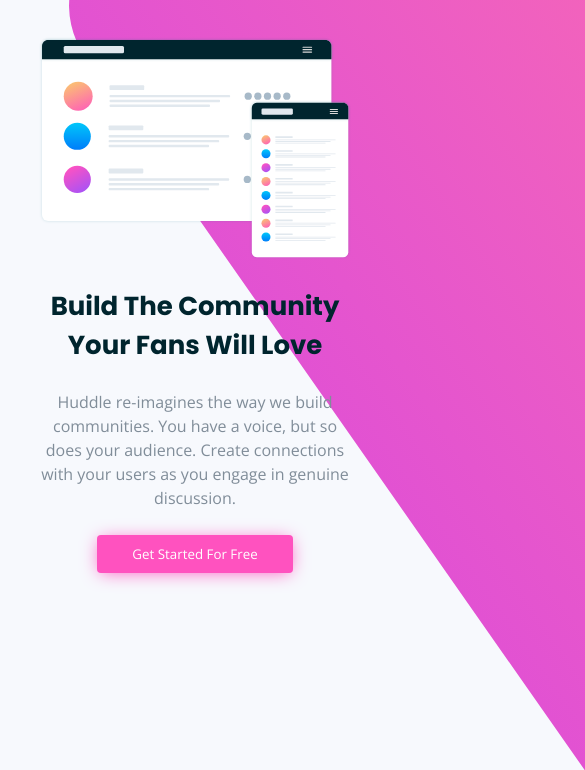
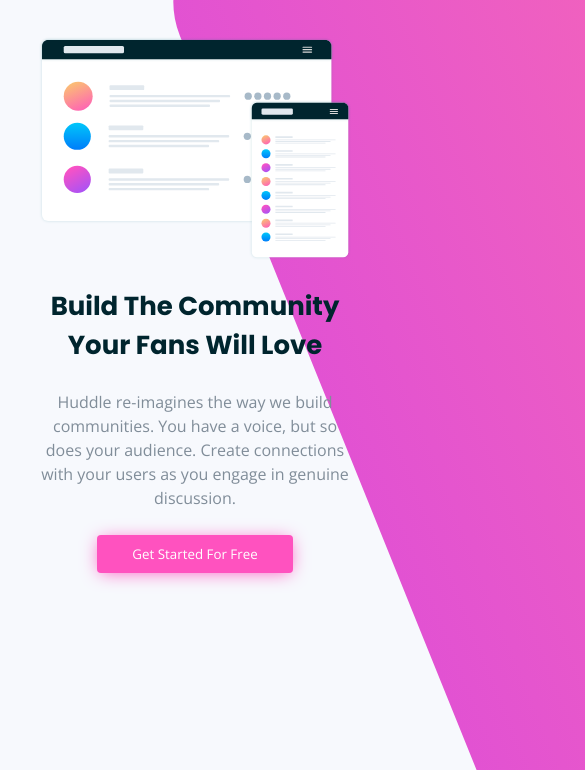
Before and after one commit to developerruhul/huddle-decorative-elements, a website built with Parcel: page src/index.html in a window 390 px wide. Shown: the part 80-850 px from the top of the page, 585 px wide, since content can reach past the window. Built offline with nearby package versions, Linux system fonts and the light colour scheme.

Commit message:
header background mobile fix

```diff
--- a/src/styles/main.scss
+++ b/src/styles/main.scss
@@ -45,7 +45,7 @@
     background: linear-gradient(to right, #e252d2, #fe6fac);
     position: relative;
     z-index: -1;
-    transform: rotate(-35deg) translate(70%);
+    transform: rotate(-22deg) translate(60%);
     border-radius: 90px;
 
     @media only screen and (min-width: 500px) {
```
Also changed, not shown: 1 other file.
